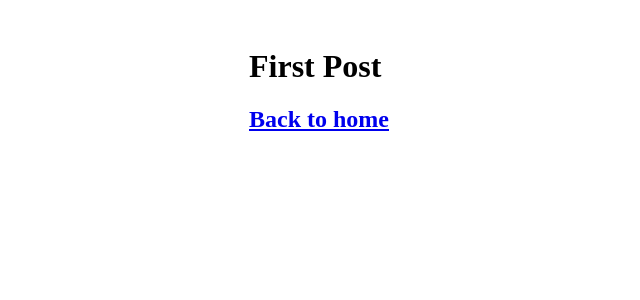
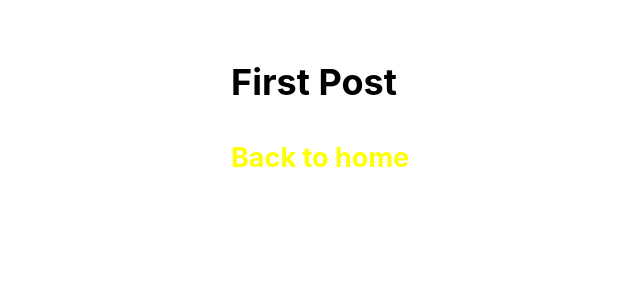
Before and after one commit to ImHyeLim1209/Blog, a Next.js app: page /posts/first-post in a window 1280 px wide. Shown: the top 300 px of the page, without its empty margins (103-743 px from the left). Built offline with nearby package versions, Linux system fonts and the light colour scheme.

Commit message:
create global css

```diff
--- /dev/null
+++ b/pages/_app.js
@@ -0,0 +1,9 @@
+// App은 다른 모든 페이지에서 공통으로 사용될 최상위 구성 요소이다.
+// App을 이용하여 페이지 사이에서의 상태를 공유 가능하다.
+
+// 페이지를 추가한 경우 개발서버를 다시 시작한다.
+import '../styles/global.css';
+
+export default function App({ Component, pageProps }) {
+  return <Component {...pageProps}/>
+}
--- /dev/null
+++ b/styles/global.css
@@ -0,0 +1,27 @@
+html,
+body {
+  padding: 0;
+  margin: 0;
+  font-family: -apple-system, BlinkMacSystemFont, Segoe UI, Roboto, Oxygen, Ubuntu,
+    Cantarell, Fira Sans, Droid Sans, Helvetica Neue, sans-serif;
+  line-height: 1.6;
+  font-size: 18px;
+}
+
+* {
+  box-sizing: border-box;
+}
+
+a {
+  color: #ffff00;
+  text-decoration: none;
+}
+
+a:hover {
+  text-decoration: underline;
+}
+
+img {
+  max-width: 100%;
+  display: block;
+}
```
